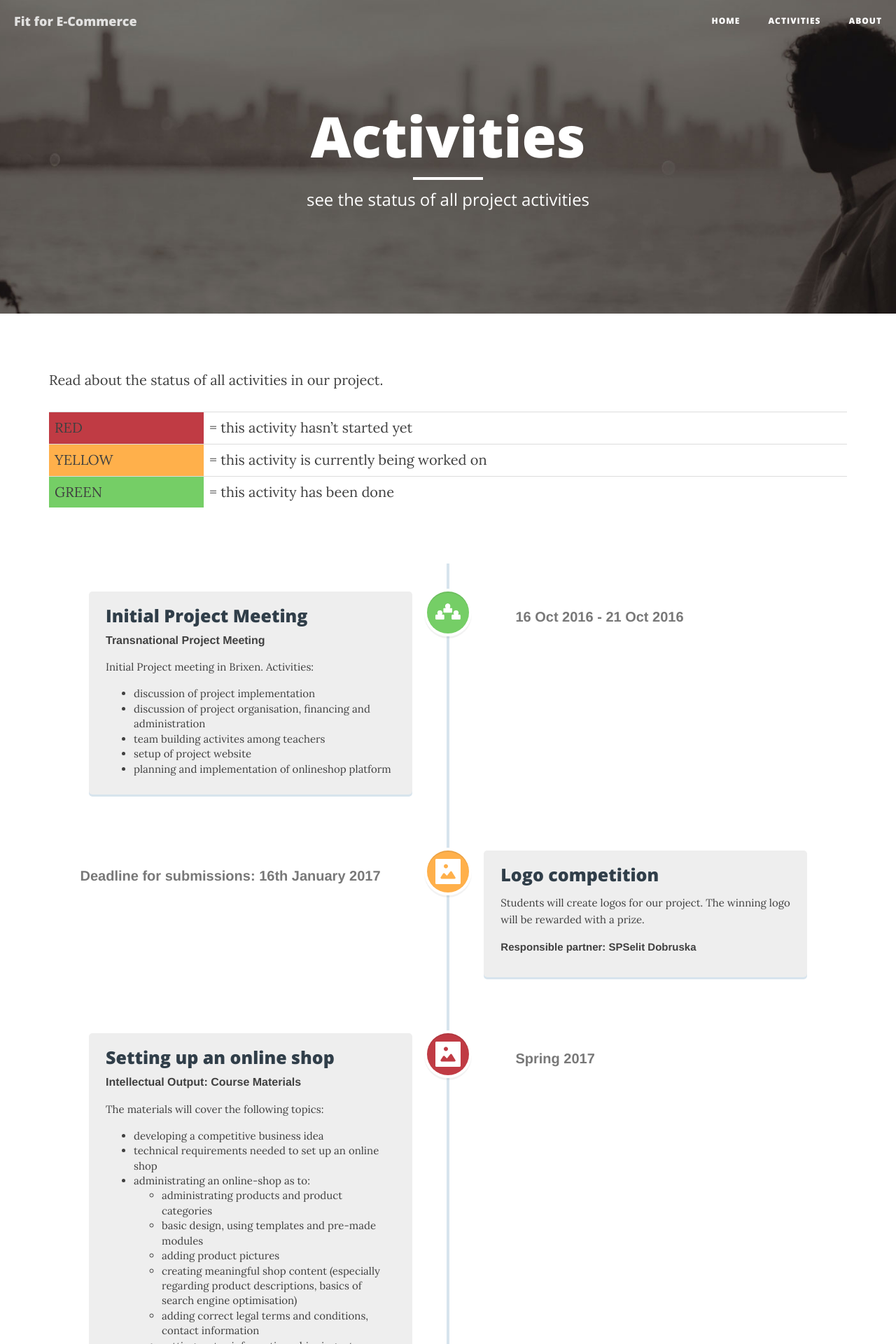
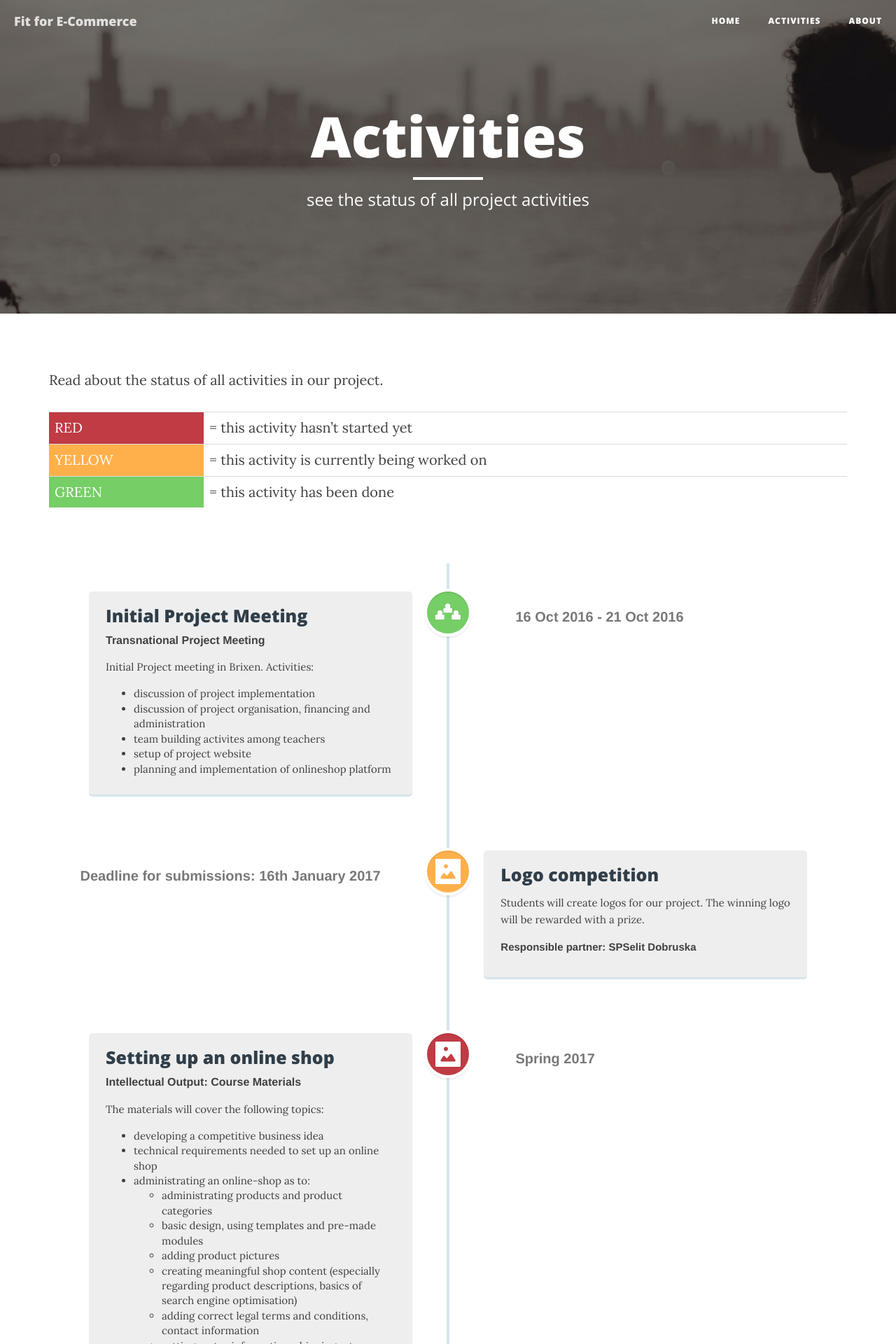
Before and after one commit to fitforecommerce/fitforecommerce.github.io, a Jekyll site: the page built from activities.html, in a window 1280 px wide. Shown: the top 1920 px of the page at 70% size. Built offline with Jekyll 4.4.1, drawn with Linux system fonts in a browser that asks for light colours; nearby versions of some CDN libraries.

Commit message:
update styles

```diff
--- a/css/timeline_style.css
+++ b/css/timeline_style.css
@@ -123,6 +123,10 @@ header h1 {
   margin-top: -12px;
 }
 /* .cd-timeline-img.cd-movie */
+.status-done, .status-in-progress, .status-waiting {
+	color: white;
+}
+
 .status-done {
   background: #75ce66;
 }
```
